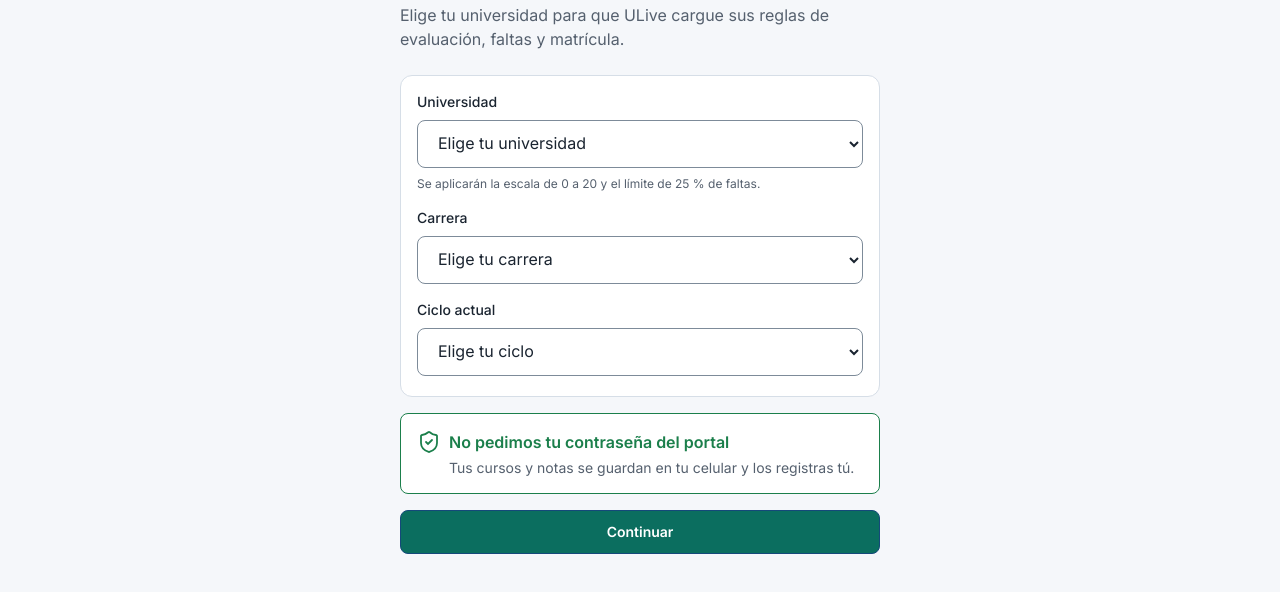
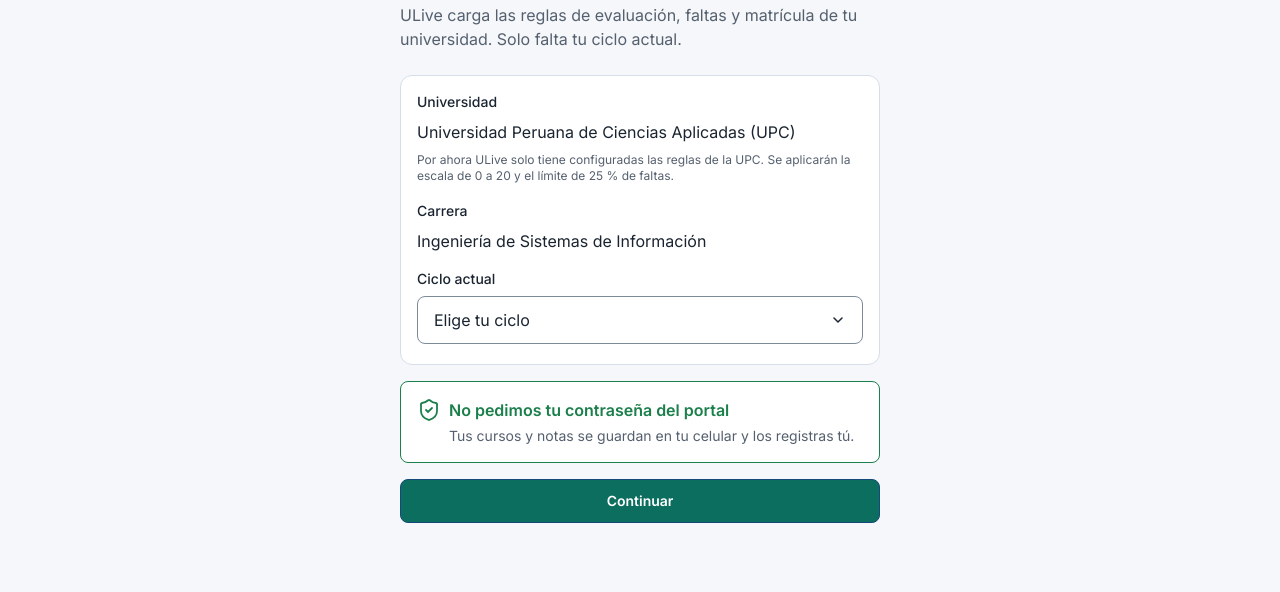
Before and after one commit to jdiaz522/ulive, a plain HTML site: page app/bienvenida.html in a window 1280 px wide. Shown: the part 186-778 px from the top of the page. Drawn offline with Linux system fonts and the light colour scheme.

Commit message:
Select con flecha propia y Bienvenida con universidad configurada

```diff
--- a/app/bienvenida.html
+++ b/app/bienvenida.html
@@ -3,7 +3,7 @@
 <head>
   <meta charset="UTF-8">
   <meta name="viewport" content="width=device-width, initial-scale=1.0">
-  <meta name="description" content="Bienvenida a ULive: elige tu universidad, tu carrera y tu ciclo para cargar sus reglas de evaluación, faltas y matrícula.">
+  <meta name="description" content="Bienvenida a ULive: confirma tu universidad y tu carrera, y elige tu ciclo para cargar sus reglas de evaluación, faltas y matrícula.">
   <meta name="author" content="EduMetrics">
   <title>Bienvenida · ULive</title>
   <!-- Fuente Inter desde Google Fonts (pesos 400, 500 y 600) -->
@@ -22,27 +22,20 @@
     <div class="columna-estrecha">
       <div class="titulo-pantalla">
         <h1>Te damos la bienvenida a ULive</h1>
-        <p class="descripcion-pantalla">Elige tu universidad para que ULive cargue sus reglas de evaluación, faltas y matrícula.</p>
+        <p class="descripcion-pantalla">ULive carga las reglas de evaluación, faltas y matrícula de tu universidad. Solo falta tu ciclo actual.</p>
       </div>
 
       <form id="form-bienvenida" action="inicio.html">
         <div class="tarjeta-app">
+          <!-- Universidad y carrera son datos fijos: el prototipo solo tiene configurada la UPC -->
           <div class="grupo-campo">
-            <label for="universidad">Universidad</label>
-            <select id="universidad" class="campo" aria-describedby="ayuda-universidad error-universidad" aria-invalid="false">
-              <option value="">Elige tu universidad</option>
-              <option value="upc">Universidad Peruana de Ciencias Aplicadas (UPC)</option>
-            </select>
-            <p id="ayuda-universidad" class="texto-auxiliar ayuda">Se aplicarán la escala de 0 a 20 y el límite de <span class="cifra">25 %</span> de faltas.</p>
-            <p id="error-universidad" class="mensaje-error"></p>
+            <p class="etiqueta">Universidad</p>
+            <p class="dato-fijo">Universidad Peruana de Ciencias Aplicadas (UPC)</p>
+            <p class="texto-auxiliar ayuda">Por ahora ULive solo tiene configuradas las reglas de la UPC. Se aplicarán la escala de 0 a 20 y el límite de <span class="cifra">25 %</span> de faltas.</p>
           </div>
           <div class="grupo-campo">
-            <label for="carrera">Carrera</label>
-            <select id="carrera" class="campo" aria-describedby="error-carrera" aria-invalid="false">
-              <option value="">Elige tu carrera</option>
-              <option value="isi">Ingeniería de Sistemas de Información</option>
-            </select>
-            <p id="error-carrera" class="mensaje-error"></p>
+            <p class="etiqueta">Carrera</p>
+            <p class="dato-fijo">Ingeniería de Sistemas de Información</p>
           </div>
           <div class="grupo-campo">
             <label for="ciclo">Ciclo actual</label>
--- a/css/app.css
+++ b/css/app.css
@@ -877,9 +877,19 @@ html {
   display: none;
 }
 
-/* El select usa los estilos de .campo (base.css); solo se ajusta su alto */
+/* El select usa los estilos de .campo (base.css) y se ajusta su alto.
+   Excepción aprobada: appearance: none quita la flecha nativa, que Chrome dibuja
+   a unos 4 px del borde. La flecha propia (img/flecha-select.svg, 16 px) queda
+   a 16 px del borde, igual que el texto a la izquierda.
+   padding-right: 16 (separación del texto) + 16 (flecha) + 16 (hasta el borde) = 48 px.
+   La lista desplegada la sigue dibujando el sistema operativo. */
 select.campo {
   min-height: 48px;
+  padding-right: 48px;
+  appearance: none;
+  background-image: url("../img/flecha-select.svg");
+  background-repeat: no-repeat;
+  background-position: right 16px center;
 }
 
 .ayuda {
--- a/js/bienvenida.js
+++ b/js/bienvenida.js
@@ -1,13 +1,12 @@
 // ULive · Bienvenida (J9)
-// Comprueba que universidad, carrera y ciclo tengan valor antes de continuar.
+// Universidad y carrera son datos fijos (solo está configurada la UPC):
+// solo se comprueba que el ciclo tenga valor antes de continuar.
 // Si todo está completo, el formulario se envía a inicio.html (su action).
 
 const formularioBienvenida = document.getElementById('form-bienvenida');
 
 // Cada campo con su mensaje de error y el texto que se muestra si está vacío
 const camposBienvenida = [
-  { campo: document.getElementById('universidad'), error: document.getElementById('error-universidad'), mensaje: '⚠ Elige tu universidad para cargar sus reglas.' },
-  { campo: document.getElementById('carrera'), error: document.getElementById('error-carrera'), mensaje: '⚠ Elige tu carrera.' },
   { campo: document.getElementById('ciclo'), error: document.getElementById('error-ciclo'), mensaje: '⚠ Elige tu ciclo actual.' }
 ];
 
```
Also changed, not shown: img/flecha-select.svg (added), 1 other file.
